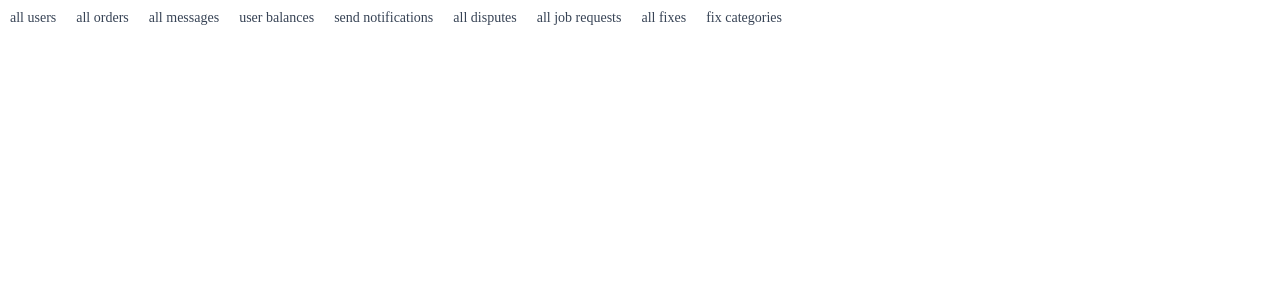
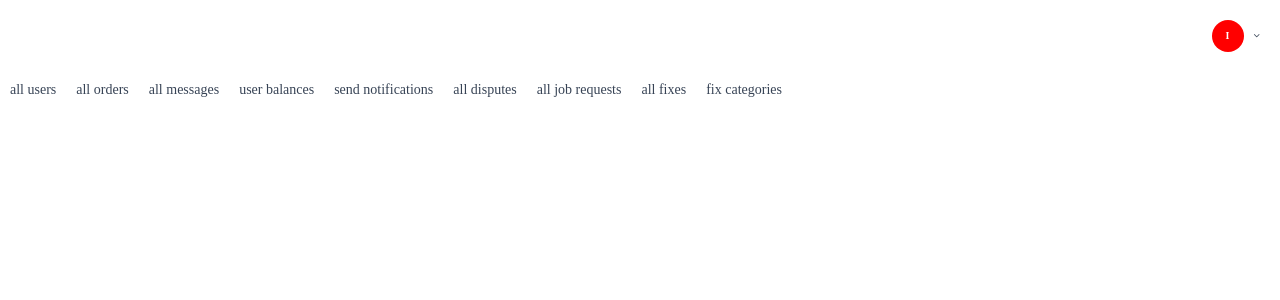
Before and after one commit to georgebsmith-tech/fixlancer-client, a React (Create React App) app: page /admin in a window 1280 px wide. Shown: the top 300 px of the page. Built offline with nearby package versions, Linux system fonts and the light colour scheme; a web font is replaced by a local one.

Commit message:
added the featured button to the fix page

```diff
--- a/client/sass_partials/_general.scss
+++ b/client/sass_partials/_general.scss
@@ -1999,7 +1999,7 @@ a.header-top-btn {
   object-fit: cover;
 }
 
-.username-icon {
+.username-icon ,.username-icon2{
   width: 2.2rem;
   height: 2.2rem;
   color: white;
@@ -2009,8 +2009,19 @@ a.header-top-btn {
   justify-content: center;
   align-items: center;
 }
+.username-icon2 {
+  width: 3.2rem;
+  height: 3.2rem;
+}
 .font23 {
   font-size: 2.3rem !important;
+}
+.border-none{
+  border:0px;
+}
+
+.bg-light-blue{
+  background-color:#52828f;
 }
 
 .btn {
--- a/package.json
+++ b/package.json
@@ -4,7 +4,7 @@
   "private": true,
   "dependencies": {
     "@material-ui/core": "^4.11.2",
-    "axios": "^0.21.0",
+    "axios": "^0.21.1",
     "cra-template": "1.0.3",
     "express": "^4.17.1",
     "express-favicon": "^2.0.1",
--- a/src/containers/admin/admin/Admin.jsx
+++ b/src/containers/admin/admin/Admin.jsx
@@ -10,6 +10,7 @@ import AllDisputes from '../allDisputes/AllDisputes'
 import AllJobRequests from '../allJobRequests/AllJobRequests'
 import AllFixes from '../allFixes/AllFixes'
 import FixCategories from '../fixCategories/FixCategories'
+import AdminMobileHeader from './AdminMobileHeader'
 
 import { Link, Route } from 'react-router-dom'
 
@@ -18,6 +19,7 @@ const Admin = ({ match }) => {
     const [meniItems, setMenuItems] = useState(["all users", "all orders", "all messages", "user balances", "send notifications", "all disputes", "all job requests", "all fixes", "fix categories"])
     return (
         <>
+            <AdminMobileHeader />
             <ul className="flex flex-wrap">
                 {
                     meniItems.map(item => <li><Link
--- a/src/containers/admin/admin/AdminMobileHeader.jsx
+++ b/src/containers/admin/admin/AdminMobileHeader.jsx
@@ -1,11 +1,35 @@
-import React from 'react'
+import React, { useState } from 'react'
 
 
 const AdminMobileHeader = () => {
+    const [menuIsOpen, setMenuIsOpen] = useState(false)
+    const handleMenu = () => {
+        setMenuIsOpen(!menuIsOpen)
+    }
+    const handleClick = () => {
+
+    }
     return (
-        <h1>Header Nav</h1>
+        <header>
+            <ul className="flex-between padd20">
+                <li>
+
+                </li>
+                <li>
+                    <div className="flex-center" style={{ flexDirection: "row" }}>
+                        <div
+                            style={{ backgroundColor: "red" }}
+                            className="username-icon2 margin10-right pointer">
+                            I
+                        </div>
+                        <div>
+                            <i className="fa fa-angle-down pointer"></i>
+                        </div>
+                    </div>
+                </li>
+            </ul>
+        </header>
     )
 }
 
-
 export default AdminMobileHeader;
--- a/src/containers/fixDetailed/DetailedFix.jsx
+++ b/src/containers/fixDetailed/DetailedFix.jsx
@@ -28,13 +28,26 @@ async function upDateData(url, body = {}) {
 
 }
 const TrustButton = ({ fix, handleTrust }) => {
-    const extraClasses = !fix.trusted ? " border-green text-white bg-green" : " "
-    const trusttext = fix.trusted ? "Remove trust" : "Mark as Trusted"
+    const extraClasses = !fix.trusted ? " text-white bg-green" : " "
+    const trusttext = fix.trusted ? "Remove Trust" : "Mark as Trusted"
+    return (
+        <div className="margin15-right">
+            <button
+                onClick={handleTrust}
+                className={"padd10 border5-radius padd5-top-bottom  no-outline border-none" + extraClasses}>
+                {trusttext}
+            </button>
+        </div>
+    )
+}
+const FeatureButton = ({ fix, handleFeature }) => {
+    const extraClasses = !fix.featured ? " text-white bg-light-blue" : " "
+    const trusttext = fix.featured ? "Remove from Featured" : "Mark as Featured"
     return (
         <div>
             <button
-                onClick={handleTrust}
-                className={"padd10 border5-radius padd5-top-bottom  no-outline" + extraClasses}>
+                onClick={handleFeature}
+                className={"padd10 border5-radius padd5-top-bottom  no-outline border-none" + extraClasses}>
                 {trusttext}
             </button>
         </div>
@@ -86,6 +99,17 @@ const DetailedFix = ({ match, location, history }) => {
 
 
             const data = await upDateData(`${domain}/api/fixes/update-single/${fix._id}`, { trusted: !fix.trusted })
+            setFix(data)
+        } catch (err) {
+            console.log(err)
+        }
+
+    }
+    const handleFeature = async () => {
+        try {
+
+
+            const data = await upDateData(`${domain}/api/fixes/update-single/${fix._id}`, { featured: !fix.featured })
             setFix(data)
         } catch (err) {
             console.log(err)
@@ -168,8 +192,13 @@ const DetailedFix = ({ match, location, history }) => {
 
                                 {
                                     (fix.approved) &&
-                                    <TrustButton fix={fix}
-                                        handleTrust={handleTrust} />
+                                    <div className="flex">
+                                        <TrustButton fix={fix}
+                                            handleTrust={handleTrust} />
+                                        <FeatureButton fix={fix}
+                                            handleFeature={handleFeature} />
+
+                                    </div>
 
                                 }
                                 {
--- a/src/index.css
+++ b/src/index.css
@@ -1841,7 +1841,7 @@ a.header-top-btn {
   object-fit: cover;
 }
 
-.username-icon {
+.username-icon, .username-icon2 {
   width: 2.2rem;
   height: 2.2rem;
   color: white;
@@ -1852,8 +1852,21 @@ a.header-top-btn {
   align-items: center;
 }
 
+.username-icon2 {
+  width: 3.2rem;
+  height: 3.2rem;
+}
+
 .font23 {
   font-size: 2.3rem !important;
+}
+
+.border-none {
+  border: 0px;
+}
+
+.bg-light-blue {
+  background-color: #52828f;
 }
 
 .btn {
```
Also changed, not shown: 2 other files (tests, documents, lock files or other folders).
